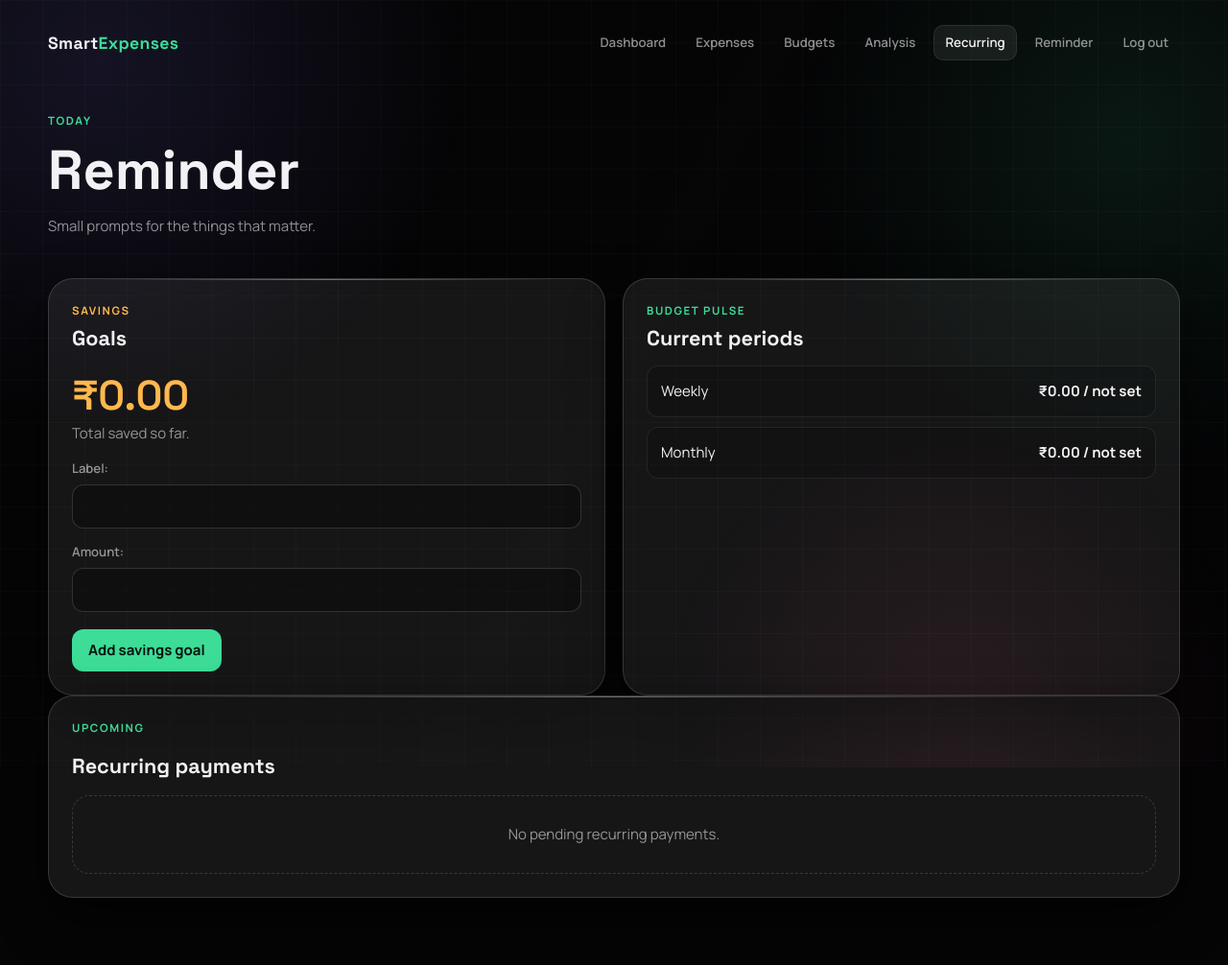
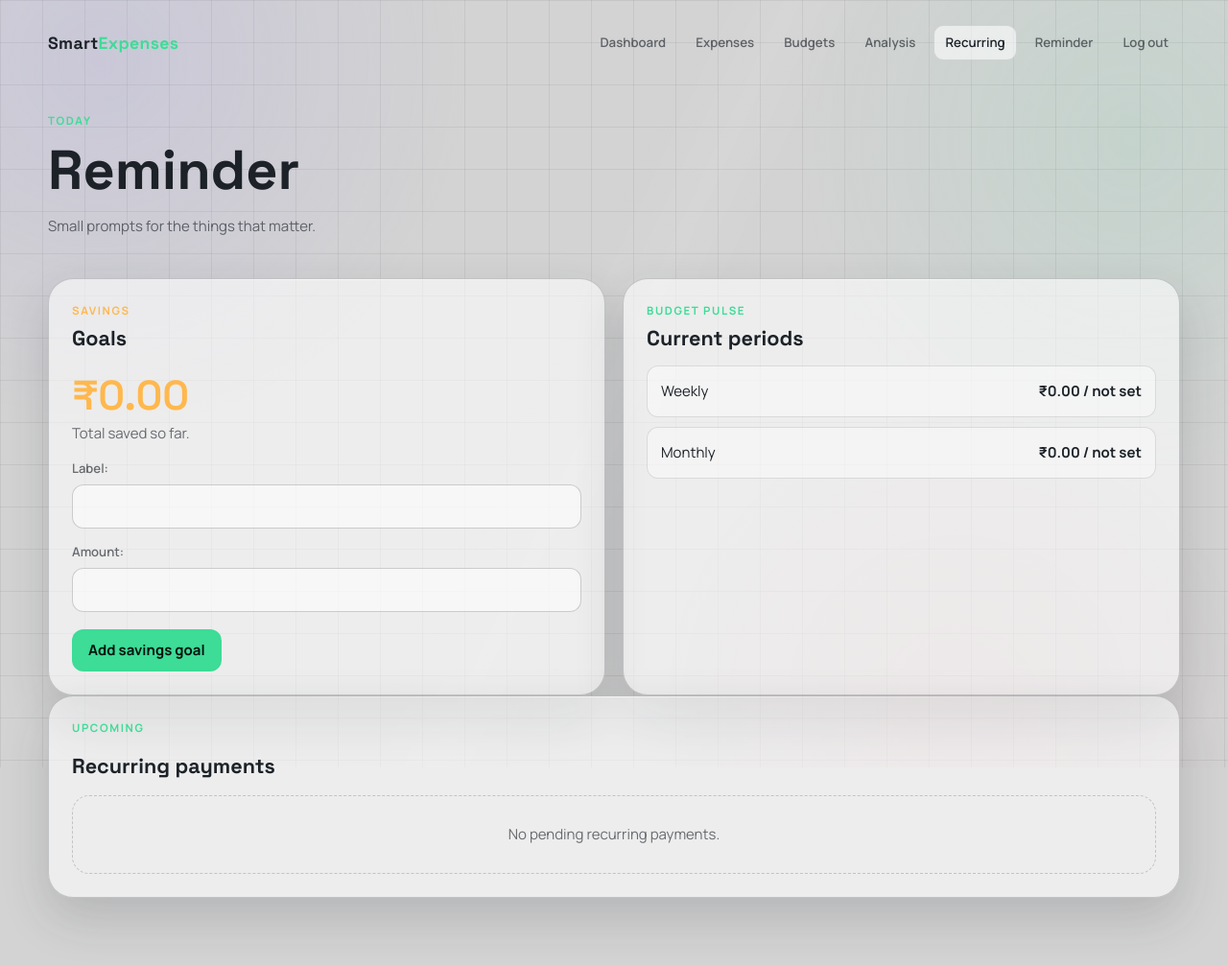
Before and after one commit to nithinmelam92-dev/smartexpenses, a Django app: page /recurring/savings/ in a window 1280 px wide. Shown: the whole page at 96% size. Run offline with Django 5.2, Linux system fonts and the light colour scheme; the visitor is signed in with stand-in values (Sample User, id 1); data that the repository does not hold is empty.

Commit message:
Switch app background to light gray

```diff
--- a/static/css/app.css
+++ b/static/css/app.css
@@ -1,15 +1,15 @@
 @import url('https://fonts.googleapis.com/css2?family=Manrope:wght@400;500;600;700&family=Space+Grotesk:wght@500;600;700&display=swap');
 
 :root {
-  color-scheme: dark;
-  --bg: #050506;
-  --panel: rgba(255, 255, 255, 0.07);
-  --panel-strong: rgba(255, 255, 255, 0.1);
-  --panel-soft: rgba(255, 255, 255, 0.04);
-  --line: rgba(255, 255, 255, 0.15);
-  --line-soft: rgba(255, 255, 255, 0.08);
-  --text: #f2f2f5;
-  --muted: rgba(242, 242, 245, 0.58);
+  color-scheme: light;
+  --bg: #D3D3D3;
+  --panel: rgba(255, 255, 255, 0.58);
+  --panel-strong: rgba(255, 255, 255, 0.72);
+  --panel-soft: rgba(255, 255, 255, 0.38);
+  --line: rgba(25, 30, 35, 0.2);
+  --line-soft: rgba(25, 30, 35, 0.12);
+  --text: #1c2228;
+  --muted: rgba(28, 34, 40, 0.64);
   --teal: #3ddc97;
   --violet: #8b7bff;
   --coral: #ff5c7c;
@@ -18,7 +18,7 @@
   --radius-lg: 26px;
   --radius-md: 18px;
   --radius-sm: 12px;
-  --shadow: 0 20px 50px rgba(0, 0, 0, 0.65);
+  --shadow: 0 20px 50px rgba(40, 45, 50, 0.18);
 }
 
 * { box-sizing: border-box; }
@@ -41,8 +41,8 @@ body::before {
     radial-gradient(circle at 8% 8%, rgba(139, 123, 255, .12), transparent 28%),
     radial-gradient(circle at 92% 18%, rgba(61, 220, 151, .09), transparent 26%),
     radial-gradient(circle at 78% 92%, rgba(255, 92, 124, .08), transparent 25%),
-    linear-gradient(rgba(255,255,255,.018) 1px, transparent 1px),
-    linear-gradient(90deg, rgba(255,255,255,.018) 1px, transparent 1px);
+    linear-gradient(rgba(0,0,0,.06) 1px, transparent 1px),
+    linear-gradient(90deg, rgba(0,0,0,.06) 1px, transparent 1px);
   background-size: auto, auto, auto, 44px 44px, 44px 44px;
 }
 body::after {
@@ -51,7 +51,7 @@ body::after {
   inset: 0;
   z-index: -1;
   pointer-events: none;
-  background: linear-gradient(115deg, transparent 0 45%, rgba(255,255,255,.025) 50%, transparent 55%);
+  background: linear-gradient(115deg, transparent 0 45%, rgba(255,255,255,.22) 50%, transparent 55%);
   opacity: .35;
 }
 h1, h2, h3 { margin: 0 0 14px; font-family: 'Space Grotesk', sans-serif; letter-spacing: 0; line-height: 1.15; }
@@ -84,13 +84,13 @@ input, select, textarea {
   color: var(--text);
   border: 1px solid var(--line);
   border-radius: var(--radius-sm);
-  background: rgba(0, 0, 0, .3);
+  background: rgba(255, 255, 255, .55);
   padding: 10px 12px;
   outline: none;
   transition: border-color .22s ease, box-shadow .22s ease, background .22s ease;
 }
 select option { color: #15151a; background: #f2f2f5; }
-input:focus, select:focus, textarea:focus { border-color: var(--teal); box-shadow: 0 0 0 3px rgba(61,220,151,.12); background: rgba(0,0,0,.48); }
+input:focus, select:focus, textarea:focus { border-color: var(--teal); box-shadow: 0 0 0 3px rgba(61,220,151,.18); background: rgba(255,255,255,.78); }
 textarea { min-height: 100px; resize: vertical; }
 
 .site-header, .site-main { width: min(1180px, calc(100% - 40px)); margin-inline: auto; }
@@ -114,8 +114,8 @@ textarea { min-height: 100px; resize: vertical; }
   overflow: hidden;
   transition: transform .25s ease, border-color .25s ease, background .25s ease;
 }
-.glass::before { content: ''; position: absolute; top: 0; left: 9%; right: 9%; height: 1px; background: linear-gradient(90deg, transparent, rgba(255,255,255,.55), transparent); opacity: .7; }
-.glass:hover { transform: translateY(-3px); border-color: rgba(255,255,255,.22); background: var(--panel-strong); }
+.glass::before { content: ''; position: absolute; top: 0; left: 9%; right: 9%; height: 1px; background: linear-gradient(90deg, transparent, rgba(255,255,255,.88), transparent); opacity: .7; }
+.glass:hover { transform: translateY(-3px); border-color: rgba(25,30,35,.28); background: var(--panel-strong); }
 @supports ((backdrop-filter: blur(24px)) or (-webkit-backdrop-filter: blur(24px))) { .glass { -webkit-backdrop-filter: blur(26px) saturate(155%); backdrop-filter: blur(26px) saturate(155%); } }
 .panel { padding: 24px; }
 .grid { display: grid; gap: 18px; }
@@ -136,13 +136,13 @@ form label { display: block; margin-bottom: 6px; color: var(--muted); font-size:
 table { width: 100%; min-width: 650px; border-collapse: collapse; }
 th, td { padding: 13px 14px; border-bottom: 1px solid var(--line-soft); text-align: left; vertical-align: middle; }
 th { color: var(--muted); font-size: .75rem; letter-spacing: .08em; text-transform: uppercase; }
-tbody tr { transition: background .2s ease; } tbody tr:hover { background: rgba(255,255,255,.035); }
+tbody tr { transition: background .2s ease; } tbody tr:hover { background: rgba(0,0,0,.05); }
 .list { display: grid; gap: 10px; padding: 0; list-style: none; }
-.list-item { display: flex; align-items: center; justify-content: space-between; gap: 14px; padding: 14px; border: 1px solid var(--line-soft); border-radius: var(--radius-sm); background: rgba(0,0,0,.16); }
+.list-item { display: flex; align-items: center; justify-content: space-between; gap: 14px; padding: 14px; border: 1px solid var(--line-soft); border-radius: var(--radius-sm); background: rgba(255,255,255,.42); }
 .badge { display: inline-block; padding: 4px 9px; border-radius: 999px; color: var(--teal); background: rgba(61,220,151,.12); font-size: .72rem; font-weight: 700; }
 .badge.pending { color: var(--amber); background: rgba(255,184,77,.12); } .badge.over { color: var(--coral); background: rgba(255,92,124,.12); }
 .chart-wrap { position: relative; min-height: 290px; } canvas { display: block; width: 100% !important; max-height: 330px; }
-.progress { width: 100%; height: 10px; border: 0; border-radius: 999px; overflow: hidden; background: rgba(255,255,255,.1); } progress::-webkit-progress-bar { background: rgba(255,255,255,.1); } progress::-webkit-progress-value { background: var(--teal); } progress::-moz-progress-bar { background: var(--teal); }
+.progress { width: 100%; height: 10px; border: 0; border-radius: 999px; overflow: hidden; background: rgba(0,0,0,.1); } progress::-webkit-progress-bar { background: rgba(0,0,0,.1); } progress::-webkit-progress-value { background: var(--teal); } progress::-moz-progress-bar { background: var(--teal); }
 .empty { padding: 28px; color: var(--muted); text-align: center; border: 1px dashed var(--line); border-radius: var(--radius-md); }
 .alert { padding: 12px 15px; border: 1px solid rgba(79,195,255,.25); border-radius: var(--radius-sm); color: var(--sky); background: rgba(79,195,255,.08); }
 .errorlist { margin: 6px 0; padding-left: 18px; color: var(--coral); font-size: .82rem; }
```
